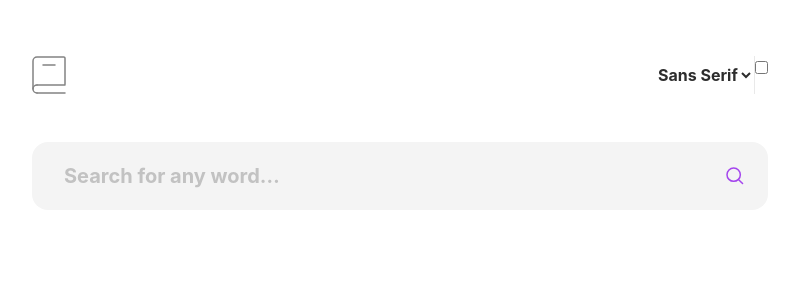
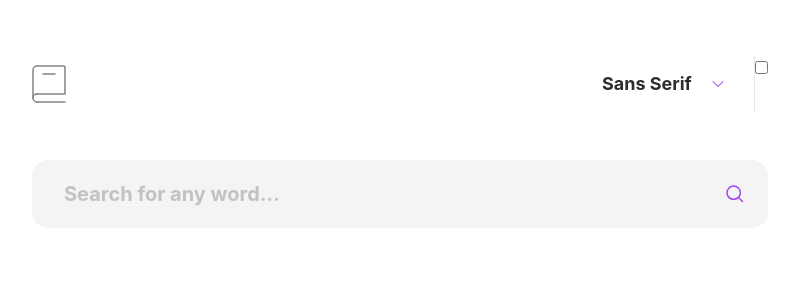
Before and after one commit to crockalet/dictionary-web-app, a React (Vite) app in the folder react-app/: page / in a window 1280 px wide. Shown: the top 300 px of the page, without its empty margins (240-1039 px from the left). Built offline with nearby package versions, Linux system fonts and the light colour scheme; a web font is replaced by a local one.

Commit message:
feat: font select

```diff
--- a/react-app/index.html
+++ b/react-app/index.html
@@ -14,7 +14,7 @@
     <title>Frontend Mentor | Dictionary web app</title>
   </head>
   <body
-    class="text-gray-500 dark:text-white bg-white dark:bg-gray-700 transition-colors \ px-6 md:px-10 lg:px-4 max-w-screen-md mx-auto"
+    class="text-gray-500 dark:text-white bg-white dark:bg-gray-700 px-6 md:px-10 lg:px-4 max-w-screen-md mx-auto"
   >
     <div id="root"></div>
     <script type="module" src="/src/main.tsx"></script>
--- a/react-app/package.json
+++ b/react-app/package.json
@@ -9,6 +9,7 @@
     "preview": "vite preview"
   },
   "dependencies": {
+    "@heroicons/react": "^2.0.18",
     "@tanstack/query-sync-storage-persister": "^4.27.1",
     "@tanstack/react-query": "^4.24.4",
     "@tanstack/react-query-devtools": "^4.27.0",
@@ -18,7 +19,8 @@
     "lodash": "^4.17.21",
     "postcss": "^8.4.21",
     "react": "^18.2.0",
-    "react-dom": "^18.2.0"
+    "react-dom": "^18.2.0",
+    "react-transition-group": "^4.4.5"
   },
   "devDependencies": {
     "@types/lodash": "^4.14.191",
--- a/react-app/src/components/FontSelect.tsx
+++ b/react-app/src/components/FontSelect.tsx
@@ -1,11 +1,65 @@
-import React from "react";
+import classNames from "classnames";
+import { RefObject, useEffect, useMemo, useState } from "react";
+import { useOutsideClick } from "../hooks/useOutsideClick";
+import { ChevronDownIcon } from "@heroicons/react/24/solid";
+
+const fonts = [
+  { id: "sans-serif", label: "Sans Serif", font: "font-sans-serif" },
+  { id: "serif", label: "Serif", font: "font-serif" },
+  { id: "mono", label: "Mono", font: "font-mono" },
+]
 
 export const FontSelect = () => {
+  const [show, setShow] = useState(false);
+  const [active, setActive] = useState(() => localStorage.getItem("font") ?? "sans-serif");
+
+  const selected = useMemo(() => fonts.find(font => font.id === active), [active]);
+
+  const toggle = () => setShow(s => !s);
+
+  const ref = useOutsideClick<HTMLUListElement>(() => setShow(false));
+
+  useEffect(() => {
+    document.documentElement.classList.remove("font-sans-serif", "font-serif", "font-mono");
+    document.documentElement.classList.add(selected?.font ?? "font-sans-serif");
+
+    if (localStorage.getItem("font") === active) return;
+
+    localStorage.setItem("font", active);
+  }, [selected])
+
   return (
-    <select className="font-bold bg-white dark:bg-gray-700">
-      <option value="sans-serif">Sans Serif</option>
-      <option value="serif">Serif</option>
-      <option value="mono">Mono</option>
-    </select>
+    <div role="combobox" className={"relative w-[9.75rem] z-50 mr-3"}>
+      <button onClick={toggle} className="w-full flex justify-between items-center \
+         gap-x-4 p-4 group/fontToggle rounded-2xl">
+        <span className={classNames(selected?.font, "text-start text-body-m font-bold transition-colors duration-300 \
+         ease-out group-hover/fontToggle:text-primary")}>
+          {selected?.label ?? "Unknown"}
+        </span>
+        <ChevronDownIcon className="w-4 h-4 text-primary" />
+      </button>
+
+      <ul role="listbox" className={
+        classNames(
+          "absolute top-16 right-0 p-6 rounded-2xl bg-white dark:bg-gray-600\
+         shadow-[0_0_30px_0] shadow-primary list-none w-[11.4375rem] \
+         flex flex-col gap-y-4",
+         { "hidden": !show,}
+        )} ref={ref}>
+        {fonts.map((font) => (
+          <li key={font.id} className="p-0 group/font">
+            <button
+              aria-selected={font.id === active}
+              onClick={() => setActive(font.id)}
+              className={classNames(font.font, "w-full text-start font-bold text-body-m \
+                transition-colors duration-300 ease-out \
+                group-hover/font:text-primary")}
+            >
+              {font.label}
+            </button>
+          </li>
+        ))}
+      </ul>
+    </div>
   );
 };
--- /dev/null
+++ b/react-app/src/hooks/useOutsideClick.ts
@@ -0,0 +1,21 @@
+import React from "react";
+
+export const useOutsideClick = <T extends Node = HTMLElement>(callback: (e: MouseEvent) => void) => {
+  const ref = React.useRef<T>(null);
+
+  React.useEffect(() => {
+    const handleClick = (event: MouseEvent) => {
+      if (ref.current && !ref.current.contains(event.target as Node)) {
+        callback(event);
+      }
+    };
+
+    document.addEventListener('click', handleClick, true);
+
+    return () => {
+      document.removeEventListener('click', handleClick, true);
+    };
+  }, [ref]);
+
+  return ref;
+};
--- a/react-app/src/modules/search-query/SearchQueryProvider.tsx
+++ b/react-app/src/modules/search-query/SearchQueryProvider.tsx
@@ -1,7 +1,6 @@
 import { useEffect, useLayoutEffect, useRef, useState } from "react";
 import { SearchQueryContext } from "./SearchQueryContext";
 
-// TODO: change query on history change
 // TODO: add preload function
 export const SearchQueryContextProvider: React.FC<{
   children?: React.ReactNode;
@@ -20,7 +19,27 @@ export const SearchQueryContextProvider: React.FC<{
   }, []);
 
   useEffect(() => {
+    const handlePopState = () => {
+      url.current = new URL(document.location.href);
+
+      setQuery(
+        new URLSearchParams(document.location.search).get("query") ?? undefined
+      );
+    };
+
+    window.addEventListener("popstate", handlePopState);
+
+    return () => window.removeEventListener("popstate", handlePopState);
+  }, []);
+
+  useEffect(() => {
     if (!isMounted) return;
+
+    if (
+      (!query && !url.current.searchParams.get("query")) ||
+      query === url.current.searchParams.get("query")
+    )
+      return;
 
     if (!query) {
       url.current.searchParams.delete("query");
@@ -29,7 +48,6 @@ export const SearchQueryContextProvider: React.FC<{
     }
 
     history.pushState(null, "", url.current);
-    console.log("effect", query);
   }, [query]);
 
   return (
```
Also changed, not shown: 2 other files (tests, documents, lock files or other folders).
